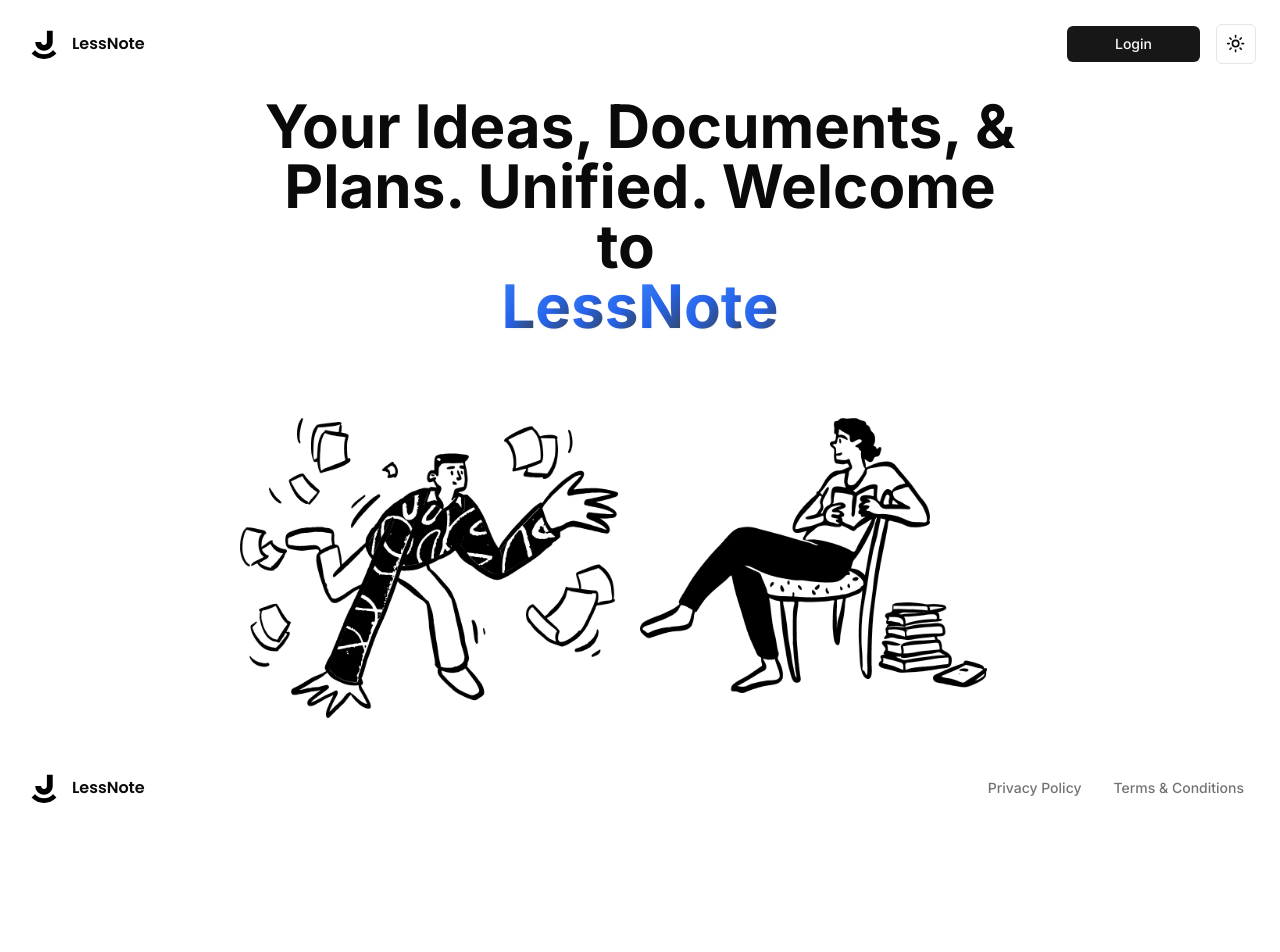
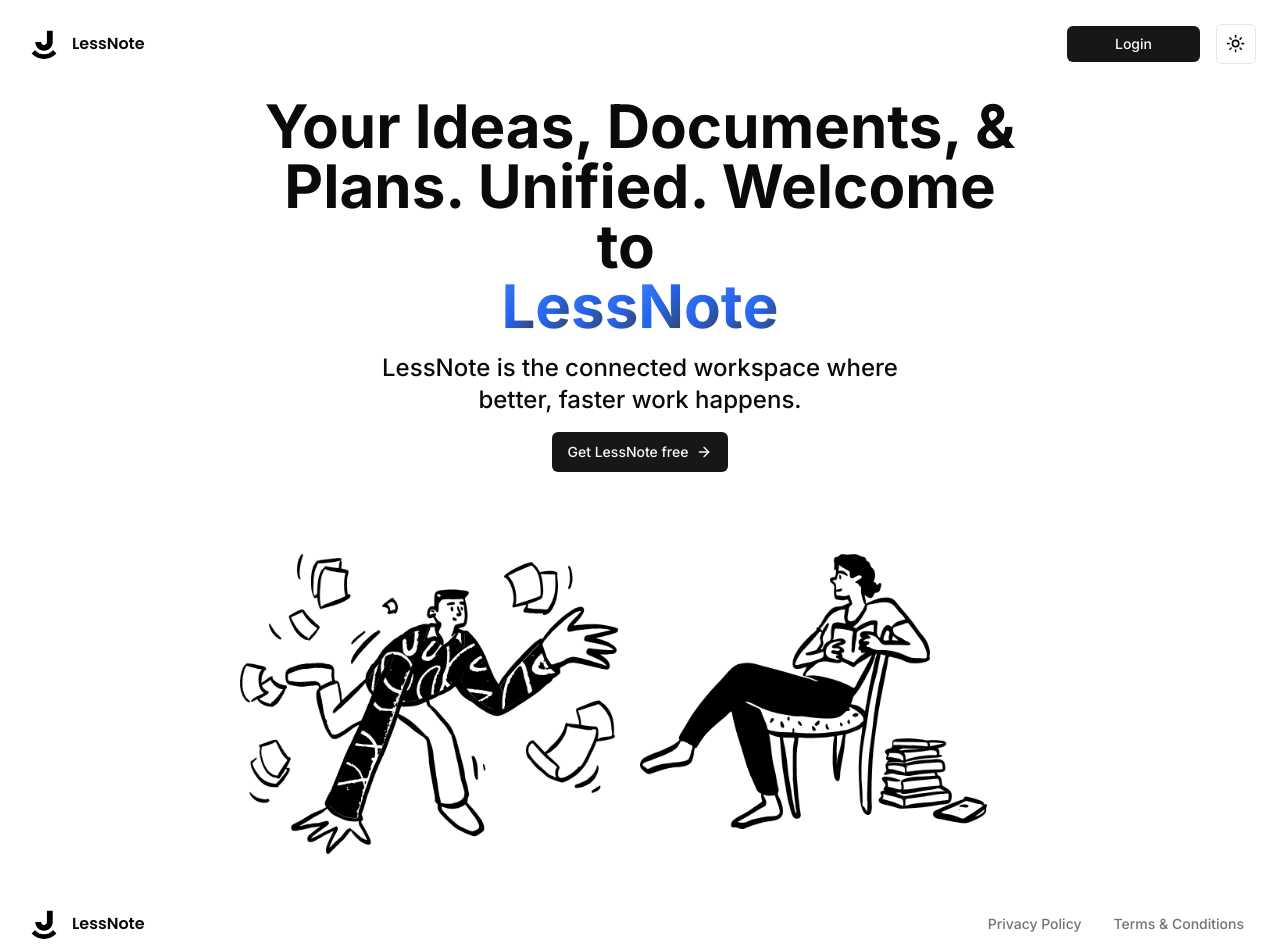
Before and after one commit to PacificD/less-note, a Next.js app: page / in a window 1280 px wide. Shown: the top 952 px of the page. Before the commit the page ends 832 px from the top, so only its background shows below. Built offline with nearby package versions, Linux system fonts and the light colour scheme; no server answers.

Commit message:
style(marketing)

```diff
--- a/app/(marketing)/_components/heading.tsx
+++ b/app/(marketing)/_components/heading.tsx
@@ -1,29 +1,28 @@
 'use client'
 
-import { ArrowRight } from 'lucide-react'
+import { ArrowRight, RotateCw } from 'lucide-react'
 import { Button } from '@/components/ui/button'
 import { useConvexAuth } from 'convex/react'
-import { Spinner } from '@/components/spinner'
 import Link from 'next/link'
 import { SignInButton } from '@clerk/clerk-react'
 import { TextStaggeredLetterPullUp, FadeIn } from '@/components/motion-variants'
 
 const GettingStarted = () => {
   const { isAuthenticated, isLoading } = useConvexAuth()
+
   return (
+    <FadeIn blur={8}>
+      <Button disabled={isLoading} asChild={!isLoading}>
+        {isLoading ? (
           <>
-      {isLoading && (
-        <div className='w-full flex items-center justify-center'>
-          <Spinner size='lg' />
-        </div>
-      )}
-      {!isLoading && isAuthenticated ? (
-        <Button asChild>
+            <RotateCw className='mr-2 h-4 w-4 animate-spin' />
+            Please wait
+          </>
+        ) : isAuthenticated ? (
           <Link href='/documents'>
             Enter LessNote
             <ArrowRight className='w-4 h-4 ml-2' />
           </Link>
-        </Button>
         ) : (
           <SignInButton mode='modal'>
             <Button>
@@ -32,7 +31,8 @@ const GettingStarted = () => {
             </Button>
           </SignInButton>
         )}
-    </>
+      </Button>
+    </FadeIn>
   )
 }
 
@@ -48,15 +48,20 @@ const Heading = () => {
           dark:from-sky-600 dark:via-cyan-400 dark:to-cyan-200
           bg-clip-text text-transparent text-4xl sm:text-5xl md:text-6xl'
           words='LessNote'
-          delay={0.08}
+          delay={0.1}
           y={50}
         />
       </h1>
-      {/* <FadeIn as='h3' className='text-base sm:text-xl md:text-2xl font-medium'> */}
-      {/*   LessNote is the connected workspace where */}
-      {/*   <br /> */}
-      {/*   better, faster work happens. */}
-      {/* </FadeIn> */}
+      <FadeIn
+        as='h3'
+        duration={1.2}
+        className='text-base sm:text-xl md:text-2xl font-medium'
+      >
+        LessNote is the connected workspace where
+        <br />
+        better, faster work happens.
+      </FadeIn>
+      <GettingStarted />
     </div>
   )
 }
--- a/app/(marketing)/_components/heroes.tsx
+++ b/app/(marketing)/_components/heroes.tsx
@@ -1,9 +1,15 @@
+import { FadeIn } from '@/components/motion-variants'
 import Image from 'next/image'
 
 const Heroes = () => {
   return (
     <div className='flex flex-col items-center justify-center max-w-5xl'>
-      <div className='flex items-center'>
+      <FadeIn
+        className='flex items-center'
+        blur={4}
+        hiddenVariant={{ y: -100, scale: 0.6 }}
+        visibleVariant={{ y: 0, scale: 1 }}
+      >
         <div className='relative w-[300px] h-[300px] sm:w-[350px] sm:h-[350px] md:w-[400px] md:h-[400px]'>
           <Image
             className='object-contain dark:hidden'
@@ -32,7 +38,7 @@ const Heroes = () => {
             alt='Reading'
           />
         </div>
-      </div>
+      </FadeIn>
     </div>
   )
 }
```
Lines whose indentation alone changed are shown as unchanged.
